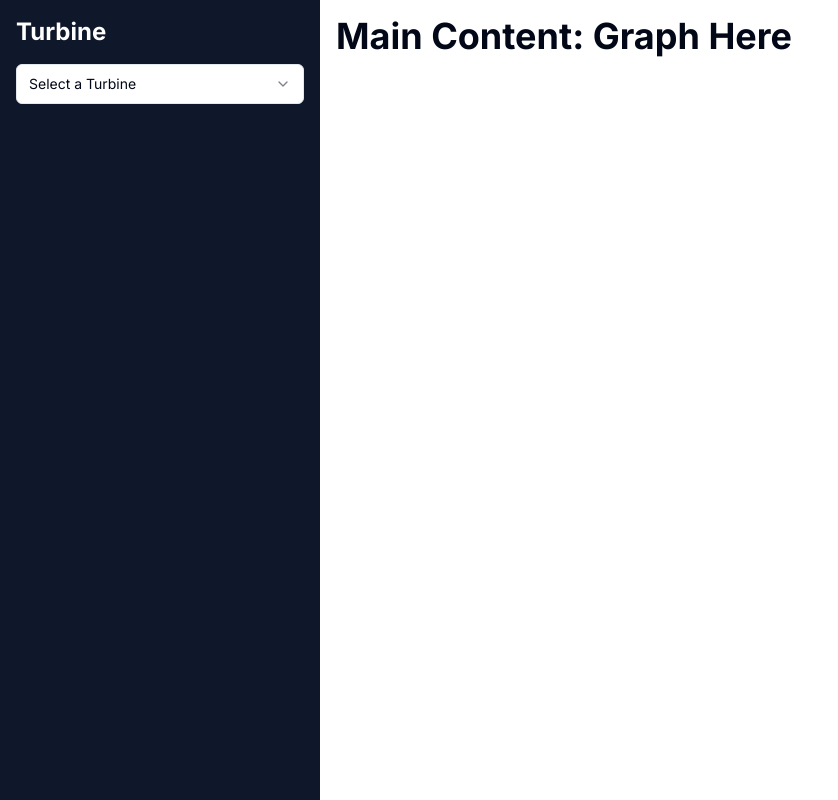
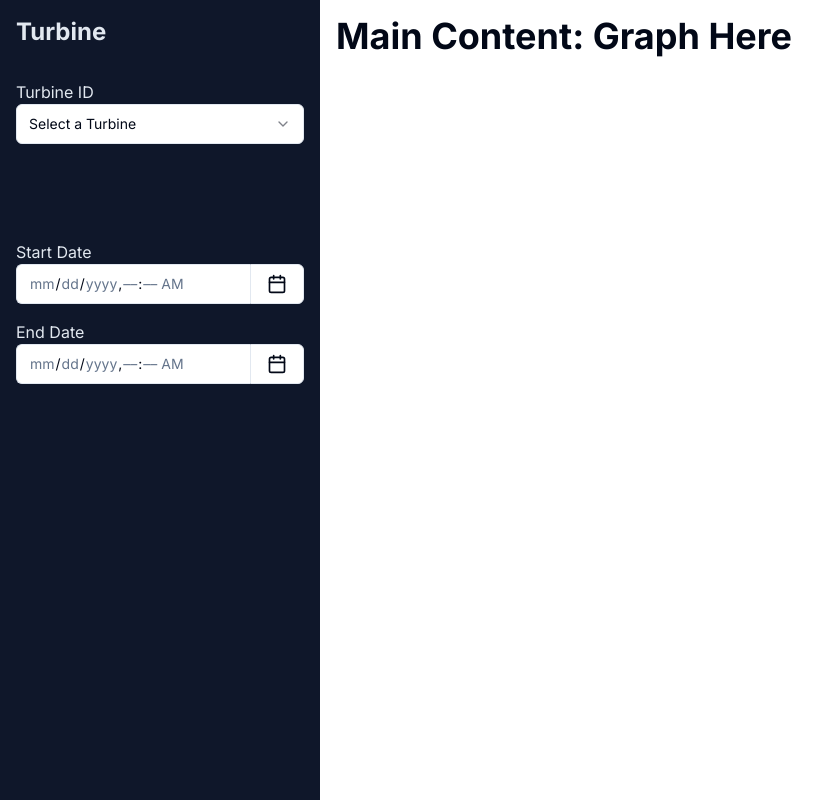
Before and after one commit to takahiromitsui/turbine, a Next.js app in the folder frontend/: page / in a window 1280 px wide. Shown: the whole page, without its empty margins (0-838 px from the left). Built offline with nearby package versions, Linux system fonts and the light colour scheme.

Commit message:
feat: add start date and end date

```diff
--- a/frontend/src/app/page.tsx
+++ b/frontend/src/app/page.tsx
@@ -1,5 +1,6 @@
 'use client';
 
+import { DateTimePicker } from '@/components/ui/date-time-picker/date-time-picker';
 import {
 	Select,
 	SelectContent,
@@ -25,8 +26,10 @@ export default function Home() {
 		<div className='flex h-screen'>
 			<div className='w-1/4 bg-primary pt-4 pl-4 pr-4'>
 				{/*Sidebar content*/}
-				<h2 className='text-white text-2xl font-bold pb-4'>Turbine</h2>
+				<h2 className='text-input text-2xl font-bold pb-8'>Turbine</h2>
 				<ul>
+					<li className='pb-24'>
+						<span className='text-input'>Turbine ID</span>
 						<Select onValueChange={handleTurbineID}>
 							<SelectTrigger>
 								<SelectValue placeholder='Select a Turbine' />
@@ -39,6 +42,15 @@ export default function Home() {
 								</SelectGroup>
 							</SelectContent>
 						</Select>
+					</li>
+					<li className='pb-4'>
+						<span className='text-input'>Start Date</span>
+						<DateTimePicker granularity={'minute'} />
+					</li>
+					<li>
+						<span className='text-input'>End Date</span>
+						<DateTimePicker granularity={'minute'} />
+					</li>
 				</ul>
 			</div>
 			<div className='flex-1 bg-background pt-4 pl-4 pr-4'>
```
Lines whose indentation alone changed are shown as unchanged.
